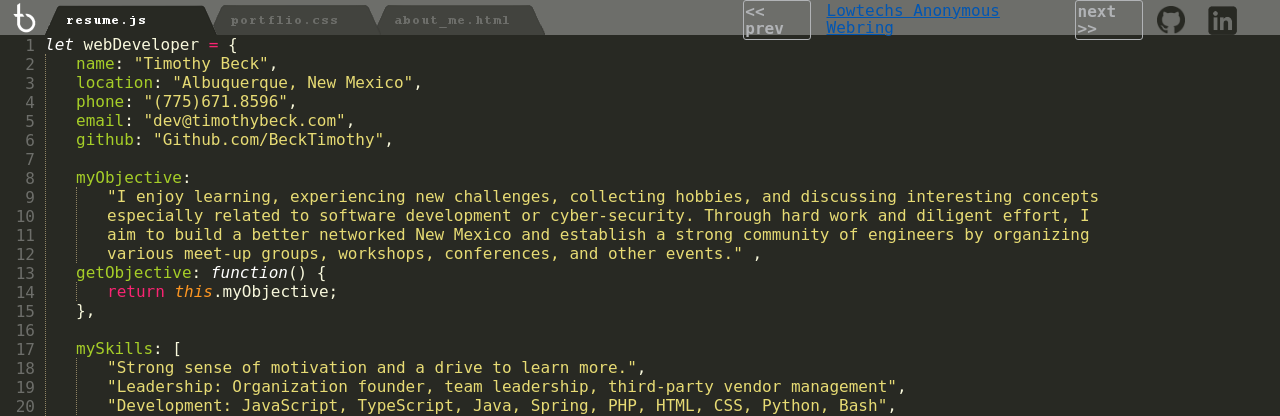
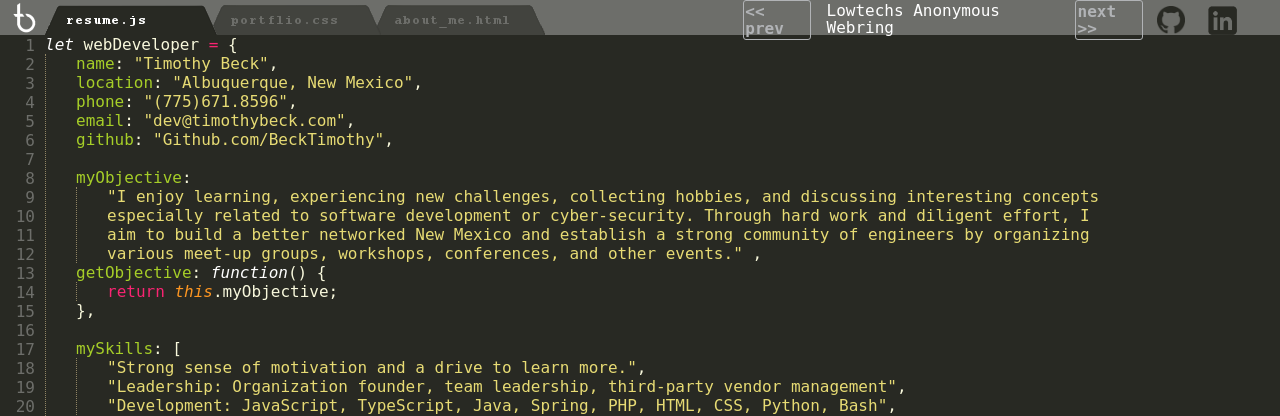
Before and after one commit to BeckTimothy/tbeck-pwp-portfolio, a PHP site: page / in a window 1280 px wide, with the pointer over the restyled element. Shown: the top 416 px of the page. Run offline with PHP 8.4, Linux system fonts and the light colour scheme; some libraries are stand-ins or nearby versions.

Commit message:
onhover styles

```diff
--- a/public_html/css/styles.css
+++ b/public_html/css/styles.css
@@ -46,6 +46,15 @@ a {
 	color:#B1B3B6;
 	padding: 0.1rem 1rem 0.1rem 1rem;
 	line-height: 1.1rem;
+}
+a.webringCenterLink:hover{
+	color: #FFF;
+	text-decoration: none;
+}
+a.webringSideLink:hover{
+	color: #FFF;
+	border-color: #FFF;
+	text-decoration: none;
 }
 .headboard {
 	position: fixed;
```
